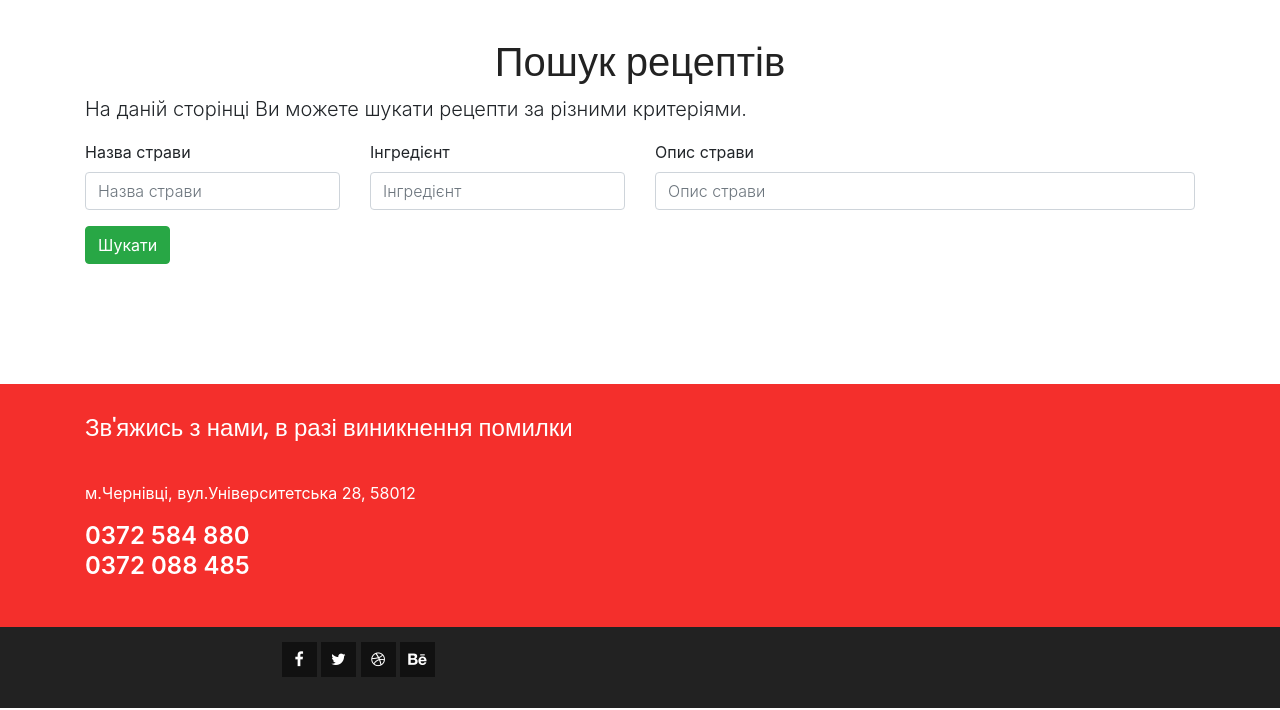
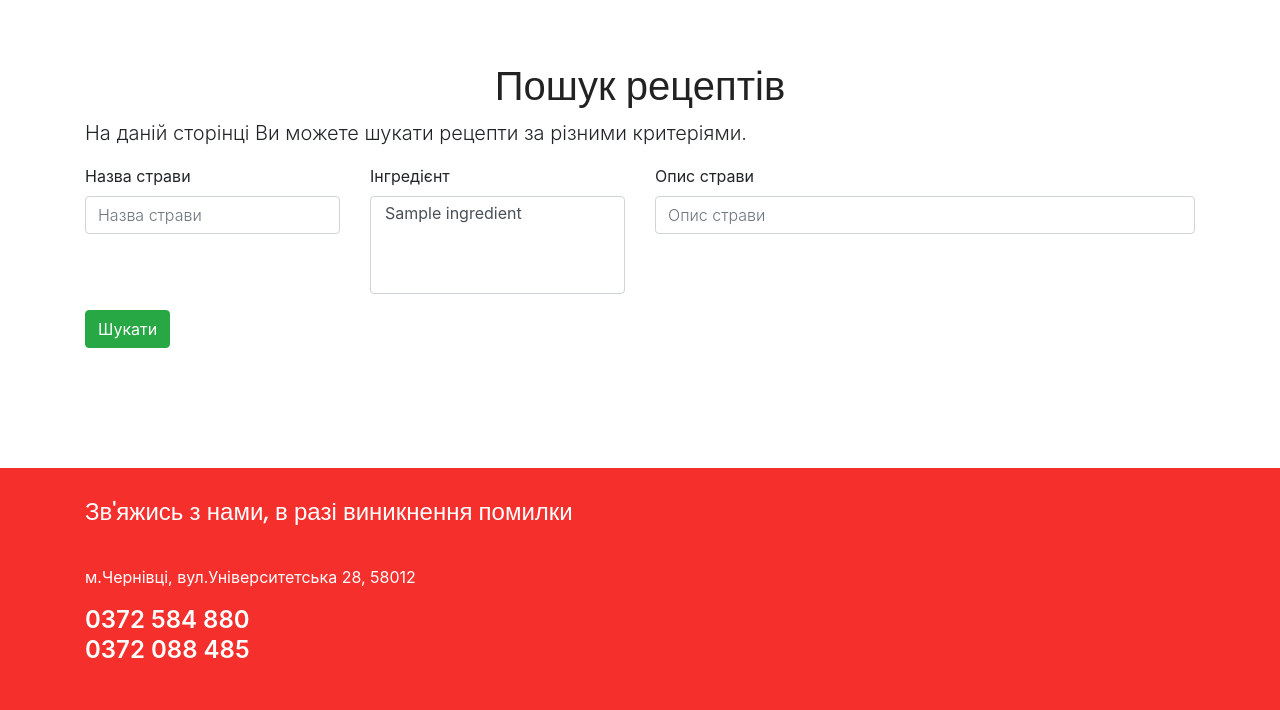
Before and after one commit to pickles007/culinary-recipes, a PHP site: page /index.php?action=search in a window 1280 px wide. Shown: the part 162-872 px from the top of the page. Run offline with PHP 8.4, Linux system fonts and the light colour scheme; tables that the repository leaves empty or names only in its code hold one stand-in row (values such as "Sample post"); some libraries are stand-ins or nearby versions.

Commit message:
випадаючий список з інгредієнтами

```diff
--- a/views/search.php
+++ b/views/search.php
@@ -1,3 +1,13 @@
+<?php
+
+include_once "views/sql_include.php";
+$MyData = new mysqli($host, $user, $pass, $database);
+$MyData->query("SET NAMES 'utf8'");
+$allingredients = $MyData->query("SELECT * from `ingredient`");
+
+ ?>
+
+
 <section class="home-about-area section-gap">
     <div class="container">
         <div class="row">
@@ -18,14 +28,20 @@
                             <div class="col-md-3">
                                 <div class="form-group">
                                     <label for="form_name">Інгредієнт</label>
-                                    <input id="form_name" type="text" name="name" class="form-control" placeholder="Інгредієнт"  >
+                                    <select multiple class="form-control" name="ingredient[]" id="form_ingredients">
+                                        <?php
+                                        while(($row = $allingredients->fetch_assoc())!=false){
+                                            echo "<option value='".$row['id']."'>".$row['name']."</option><br/>";
+                                        }
+                                        ?>
+                                    </select>
                                 </div>
                             </div>
 
                             <div class="col-md-6">
                                 <div class="form-group">
                                     <label for="form_name">Опис страви</label>
-                                    <input id="form_name" type="text" name="name" class="form-control" placeholder="Опис страви" >
+                                    <input id="form_name" type="text" name="desc" class="form-control" placeholder="Опис страви" >
                                 </div>
                             </div>
 
```
